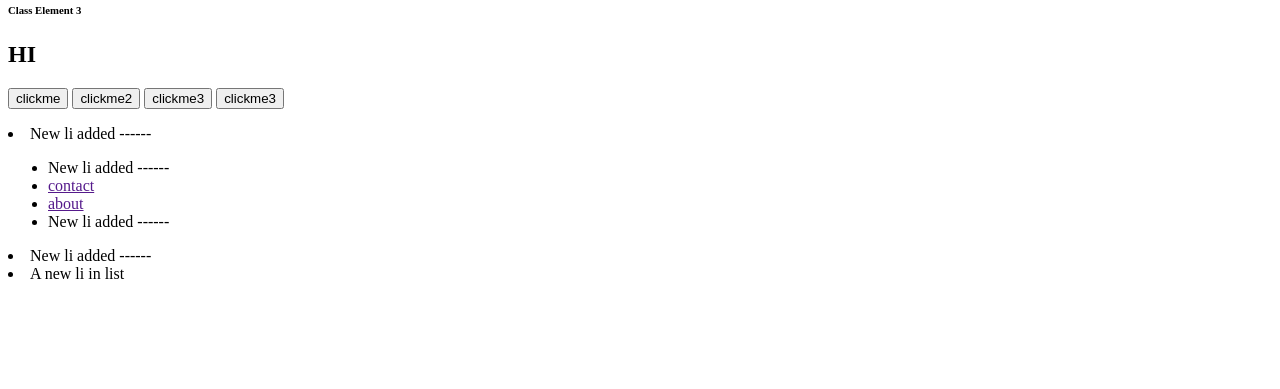
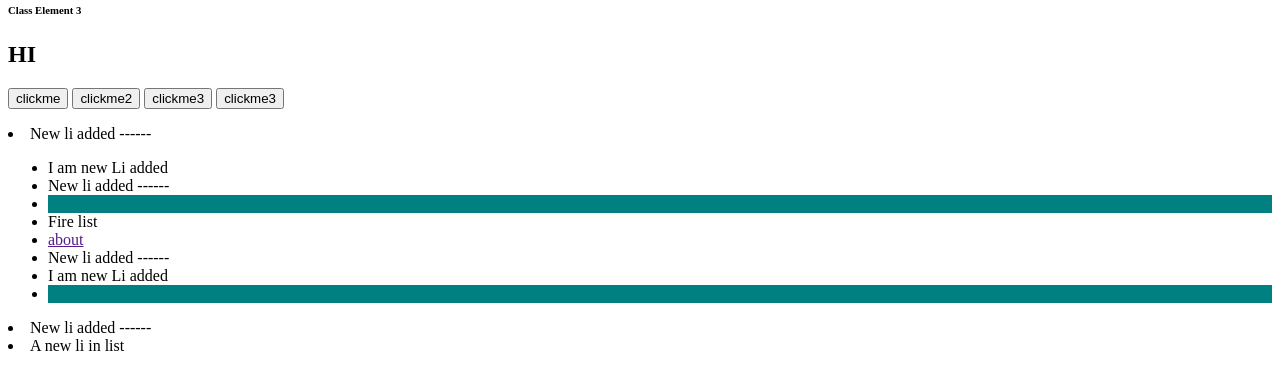
Before and after one commit to MaheshFSD/New_Js, a plain HTML site: page index.html in a window 1280 px wide. Shown: the part 275-664 px from the top of the page. Drawn offline with Linux system fonts and the light colour scheme.

Commit message:
JS Code 63

```diff
--- a/index.html
+++ b/index.html
@@ -54,7 +54,7 @@
             <a href="123" class="aClass">Home</a>
             <a href="123" class="aClass">Home2</a>
         </li>
-        <li><a href="">contact</a></li>
+        <li class="useClass"><a href="">contact</a></li>
         <li><a href="">about</a></li>
     </ul>
 
--- a/js29.js
+++ b/js29.js
@@ -10,6 +10,7 @@ newEle.textContent = ' A new li in list';
 const fullList = document.querySelector('#ulId');
 console.log(fullList);
 fullList.appendChild(newEle);
+fullList.append(newEle)
 fullList.appendChild(newEle);
 fullList.prepend(newEle);
 const removeEle = document.querySelector('.aClass');
@@ -31,3 +32,32 @@ fullList.insertAdjacentHTML("beforebegin", '<li>New li added ------ </li>');
 fullList.insertAdjacentHTML("afterBegin", '<li>New li added ------ </li>');
 fullList.insertAdjacentHTML("beforeEnd", '<li>New li added ------ </li>');
 fullList.insertAdjacentHTML("afterEnd", '<li>New li added ------ </li>');
+
+// cloneNode()
+// cloneNode(true)
+const newLi = document.createElement('li');
+newLi.textContent = 'I am new Li added';
+fullList.prepend(newLi);
+fullList.append(newLi);
+// when i do both append and prepend sequentially it will do the last instruction only, not the all instructions as given.
+// to avoid this we clone element
+const newLi2 = newLi.cloneNode(); // this will just clone the elemnt not the child nodes. to do so we do deep clone
+newLi2.style.backgroundColor = 'teal';
+fullList.append(newLi2);
+// Deep cloning
+const newLi3 = newLi.cloneNode(true);
+fullList.append(newLi2);
+fullList.prepend(newLi3);
+
+//IE doesn't have append, prepend, remove, after, before. so we use these old ones
+// appendChild
+// removeChild
+// replacechild - you need reference element to do this
+// insertBefore -- is similar to before
+const newLi4 = newLi2.cloneNode(true);
+const newLi5 = newLi.cloneNode(true);
+newLi5.textContent = 'Fire list';
+const reference = document.querySelector('.useClass');
+fullList.insertBefore(newLi4, reference);
+fullList.replaceChild(newLi5, reference);
+fullList.removeChild(reference);
```
